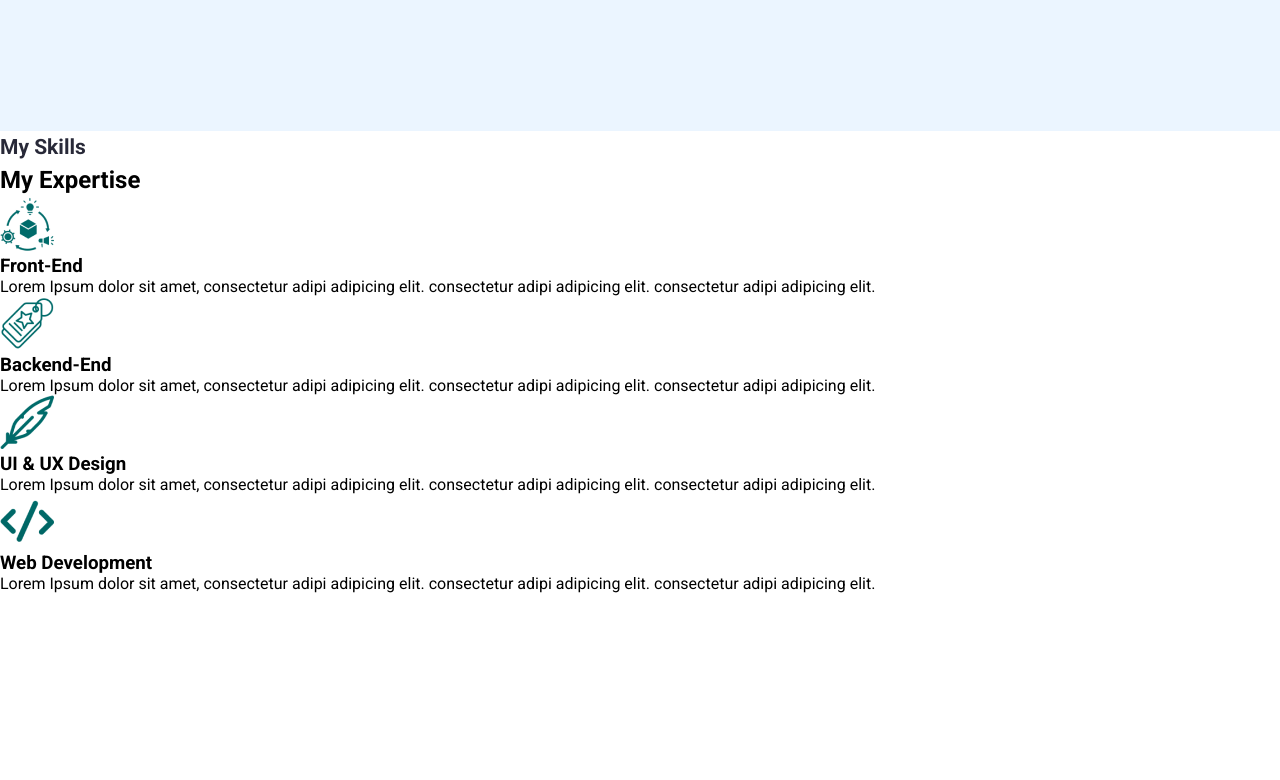
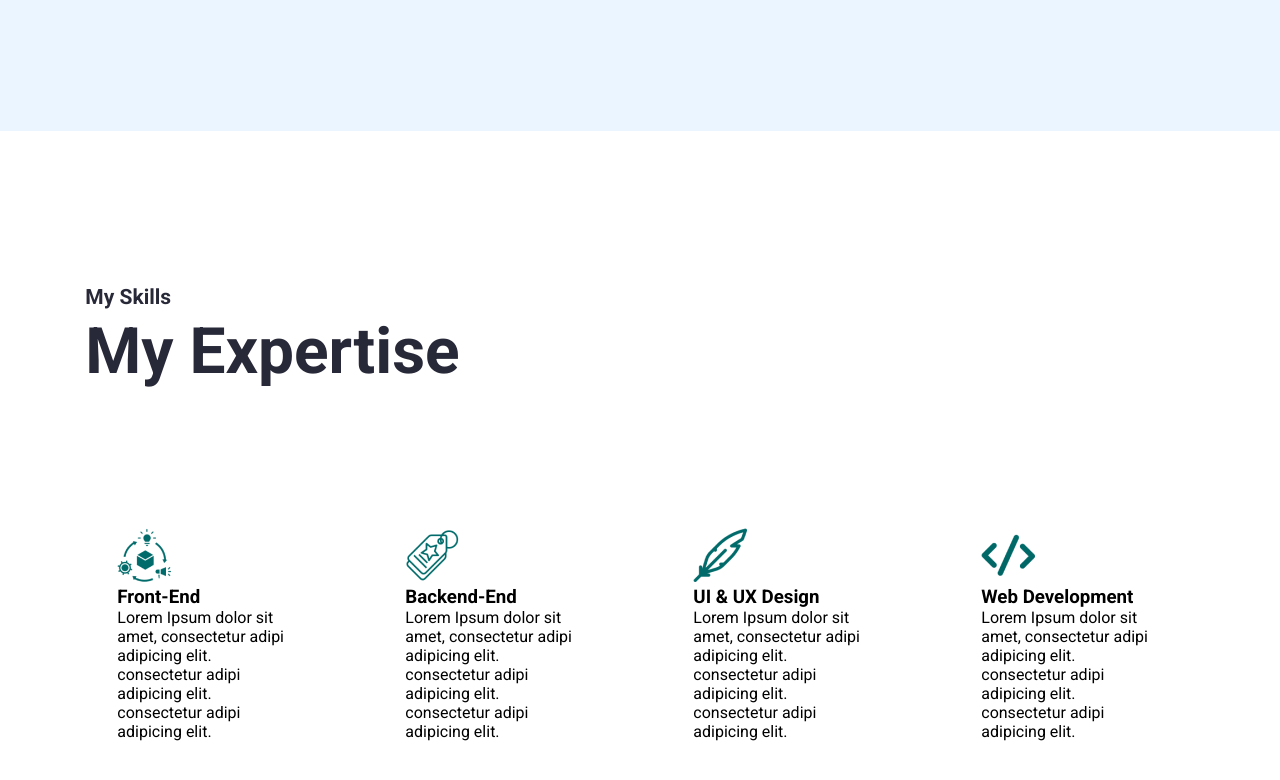
Before and after one commit to peter-skerritt/Peter-Skerritt---Digital-Showcase, a React (Create React App) app: page / in a window 1280 px wide. Shown: the part 620-1400 px from the top of the page. Before the commit the page ends 1213 px from the top, so only its background shows below. Built offline with nearby package versions, Linux system fonts and the light colour scheme.

Commit message:
Working on styling.

```diff
--- a/src/App.css
+++ b/src/App.css
@@ -287,3 +287,36 @@ h2 {
 }
 
 /*  Hero Section Style Ends */
+
+/* Skills Section Begins */
+
+.skills--section {
+    display: flex;
+    padding: 149.33px 85.33px;
+    flex-direction: column;
+    justify-content: center;
+    align-items: flex-start;
+    gap: 106.667px;
+}
+
+.skills--section--heading {
+    color: var(--heading-color);
+    font-size: 64px;
+    font-weight: 700;
+    line-height: 77px;
+}
+
+.skills--section--container {
+    display: grid;
+    justify-content: center;
+    align-items: flex-start;
+    gap: 42.6px;
+    grid-template-columns: repeat(4, 1fr);
+}
+
+.skills--section--card {
+    display: flex;
+    padding: 32px;
+    flex-direction: column;
+    align-items: flex-start;
+}
--- a/src/Pages/Home/Skills.jsx
+++ b/src/Pages/Home/Skills.jsx
@@ -7,7 +7,7 @@ export default function MySkills(){
                 <p className="section--title">My Skills</p>
                 <h2 className="skills--section--heading">My Expertise</h2>
             </div>
-            <div className="skills--section-container">
+            <div className="skills--section--container">
                 {data?.skills?.map((item, index) => (
                     <div key={index}
                     className="skills--section--card">
```
